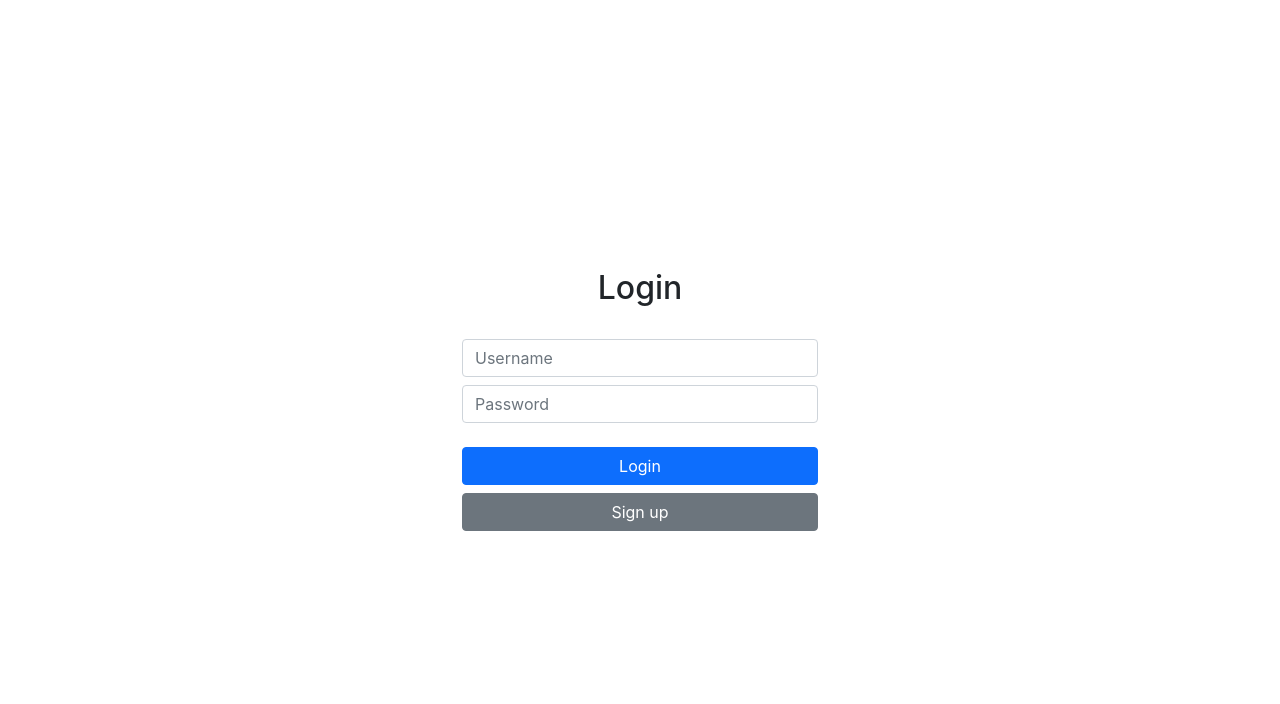
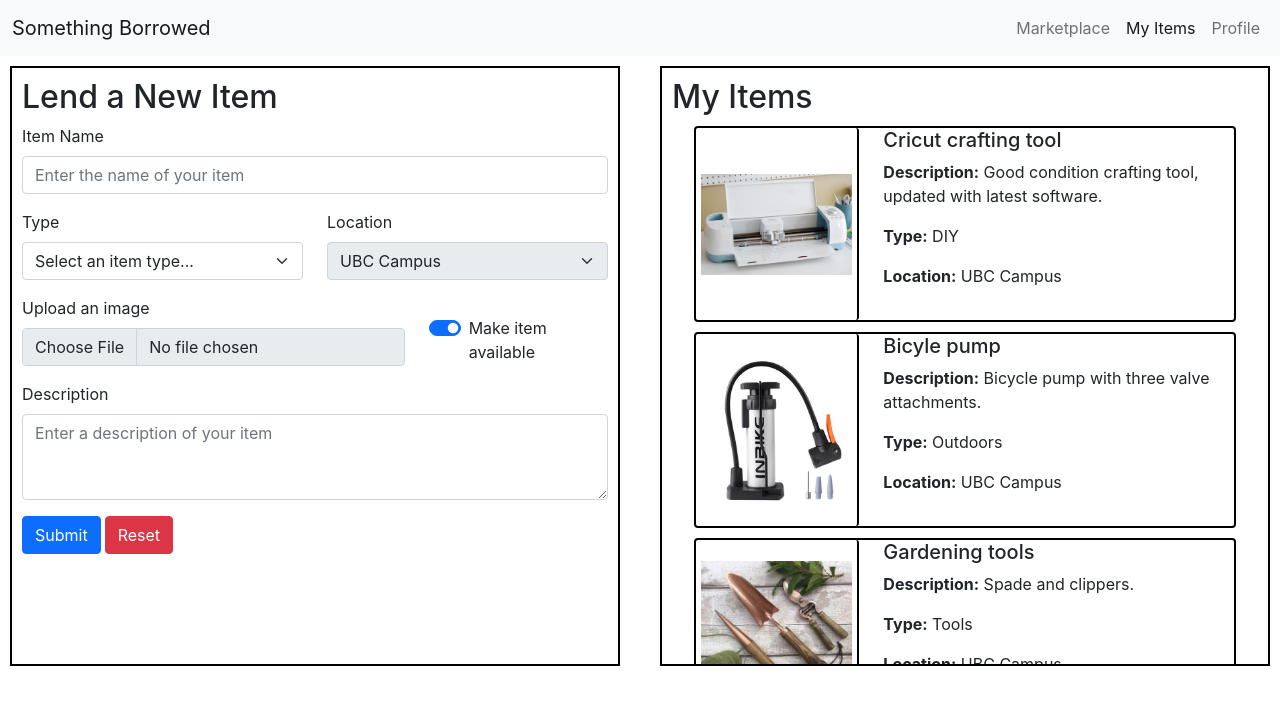
Before and after one commit to phreid/somethingBorrowed, a React (Create React App) app: page /my-items in a window 1280 px wide. Shown: the top 704 px of the page. Built offline with nearby package versions, Linux system fonts and the light colour scheme.

Commit message:
add a simple responsive navbar

```diff
--- a/package.json
+++ b/package.json
@@ -15,6 +15,7 @@
     "react-bootstrap": "^2.4.0",
     "react-dom": "^18.1.0",
     "react-redux": "^8.0.2",
+    "react-router-dom": "^6.3.0",
     "react-scripts": "5.0.1",
     "redux": "^4.2.0",
     "web-vitals": "^2.1.4"
--- a/src/App.js
+++ b/src/App.js
@@ -1,14 +1,30 @@
-import { useEffect } from 'react'
+import { Routes, Route } from 'react-router-dom'
+
+import MyItemsPage from './components/MyItemsPage'
+import MarketplacePage from './components/MarketplacePage'
+import LoginPage from './components/LoginPage'
+import ProfilePage from './components/ProfilePage'
+
 import './styles.css'
 
 function App () {
-  useEffect(() => {
-    document.title = 'Something Borrowed'
-  })
-
   return (
-    <div className="App">
-    </div>
+    <>
+      <Routes>
+        <Route path="/" element={<LoginPage />} />
+        <Route path="/my-items" element={<MyItemsPage />} />
+        <Route path="/marketplace" element={<MarketplacePage />} />
+        <Route path="/profile" element={<ProfilePage />} />
+        <Route
+          path="*"
+          element={
+            <main style={{ padding: '1rem' }}>
+              <p>There's nothing here!</p>
+            </main>
+          }
+        />
+      </Routes>
+    </>
   )
 }
 
--- a/src/components/LoginForm.jsx
+++ b/src/components/LoginForm.jsx
@@ -2,9 +2,11 @@ import { useState } from 'react'
 import { Form, Button, Stack } from 'react-bootstrap'
 import { useDispatch } from 'react-redux'
 import { loginUser } from '../redux/users/user'
+import { useNavigate } from 'react-router-dom'
 
 export default function LoginForm () {
   const dispatch = useDispatch()
+  const navigate = useNavigate()
 
   const [username, setUsername] = useState('')
   const [password, setPassword] = useState('')
@@ -19,7 +21,7 @@ export default function LoginForm () {
     dispatch(loginUser({ username, isLoggedIn: true }))
     // When we have react-router set up, can uncomment the line below (and maybe fix the path)
     // so the login button redirects to the home page
-    // useNavigate('/')
+    navigate('/marketplace')
   }
 
   return (
--- /dev/null
+++ b/src/components/MarketplacePage.jsx
@@ -0,0 +1,12 @@
+import NavBar from './NavBar'
+
+function MarketplacePage () {
+  return (
+    <>
+      <NavBar />
+      <h1>Marketplace</h1>
+    </>
+  )
+}
+
+export default MarketplacePage
--- a/src/components/AddItemPage.jsx
+++ b/src/components/MyItemsPage.jsx
@@ -6,16 +6,16 @@ import NavBar from './NavBar'
 
 import '../styles.css'
 
-function AddItemPage () {
+function MyItemsPage () {
   return (
     <>
       <NavBar />
-      <h1 className="page-title">Add Item to Profile</h1>
       <div className="grid-container">
         <div className="grid-child page-container">
           <AddItemForm />
         </div>
         <div className="grid-child page-container" id="container-border">
+          <h2>My Items</h2>
           <ItemContainer />
         </div>
       </div>
@@ -23,4 +23,4 @@ function AddItemPage () {
   )
 }
 
-export default AddItemPage
+export default MyItemsPage
--- a/src/components/NavBar.jsx
+++ b/src/components/NavBar.jsx
@@ -1,31 +1,22 @@
-import React from 'react'
-import Container from 'react-bootstrap/Container'
-import Navbar from 'react-bootstrap/Navbar'
-import Nav from 'react-bootstrap/Nav'
+import { Navbar, Container, Nav } from 'react-bootstrap'
+import { NavLink } from 'react-router-dom'
 
 import '../styles.css'
 
-export default function NavBar (prop) {
+export default function NavBar () {
   return (
-    <>
-      <Navbar className="navbar-parent">
-        <Container fluid>
-          <Navbar.Brand href="#home">
-            {/* <img
-              src="image"
-              width="30"
-              height="30"
-              className="App-logo"
-              alt="Something Borrowed"
-            /> */}
-            Something Borrowed
-          </Navbar.Brand>
-          <Nav>
-            <Nav.Link to="home">Home</Nav.Link>
-            <Nav.Link to="addItem">Add Item To Profile</Nav.Link>
+    <Navbar bg="light" expand="lg">
+      <Container fluid>
+        <Navbar.Brand as={NavLink} to="/marketplace">Something Borrowed</Navbar.Brand>
+        <Navbar.Toggle />
+        <Navbar.Collapse id="basic-navbar-nav">
+          <Nav className="ms-auto">
+            <Nav.Link as={NavLink} to="/marketplace">Marketplace</Nav.Link>
+            <Nav.Link as={NavLink} to="/my-items">My Items</Nav.Link>
+            <Nav.Link as={NavLink} to="/profile">Profile</Nav.Link>
           </Nav>
-        </Container>
-      </Navbar>
-    </>
+        </Navbar.Collapse>
+      </Container>
+    </Navbar>
   )
 }
--- /dev/null
+++ b/src/components/ProfilePage.jsx
@@ -0,0 +1,12 @@
+import NavBar from './NavBar'
+
+function ProfilePage () {
+  return (
+    <>
+      <NavBar />
+      <h1>Profile</h1>
+    </>
+  )
+}
+
+export default ProfilePage
--- a/src/index.js
+++ b/src/index.js
@@ -1,16 +1,19 @@
 import React from 'react'
 import ReactDOM from 'react-dom/client'
-import './index.css'
-
-import LoginPage from './components/LoginPage'
+import { BrowserRouter } from 'react-router-dom'
 import { store } from './redux/store'
 import { Provider } from 'react-redux'
+
+import App from './App'
+import './index.css'
 
 const root = ReactDOM.createRoot(document.getElementById('root'))
 root.render(
   <React.StrictMode>
     <Provider store={store}>
-      <LoginPage />
+      <BrowserRouter>
+        <App />
+      </BrowserRouter>
     </Provider>
   </React.StrictMode>
 )
```
Also changed, not shown: 1 other file (tests, documents, lock files or other folders).
